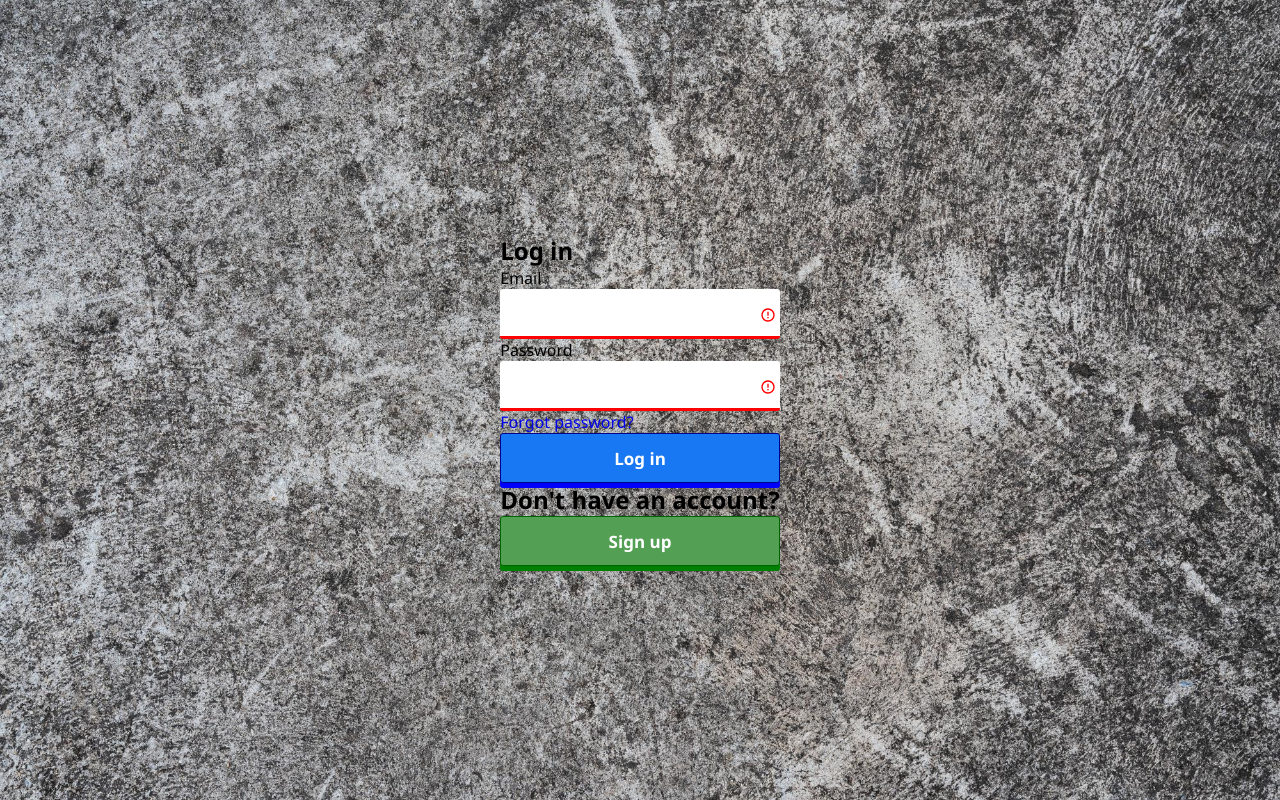
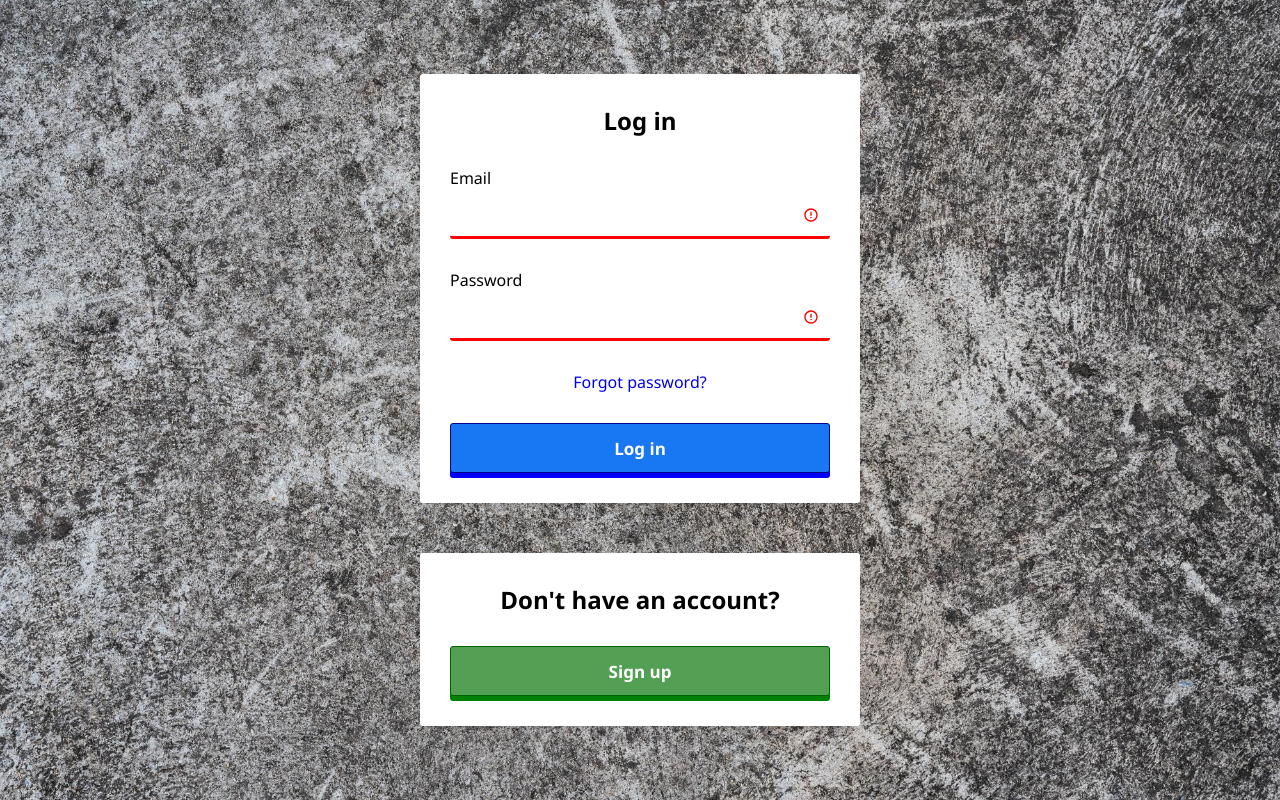
Before and after one commit to petar-i-todorov/social-media-ts, a React (Create React App) app in the folder frontend/: page /login in a window 1280 px wide. Built offline with nearby package versions, Linux system fonts and the light colour scheme; the HTML template or start-up script is replaced by a standard one.

Commit message:
login page main container bug fixed

```diff
--- a/frontend/src/components/AuthForms/LoginForm.tsx
+++ b/frontend/src/components/AuthForms/LoginForm.tsx
@@ -12,7 +12,7 @@ const LoginForm = () => {
   const navigate = useNavigate();
 
   return (
-    <div className={styles.formsContainer}>
+    <div className={styles.mainContainer}>
       <form
         className={styles.authForm}
         onSubmit={async (event) => {
```
